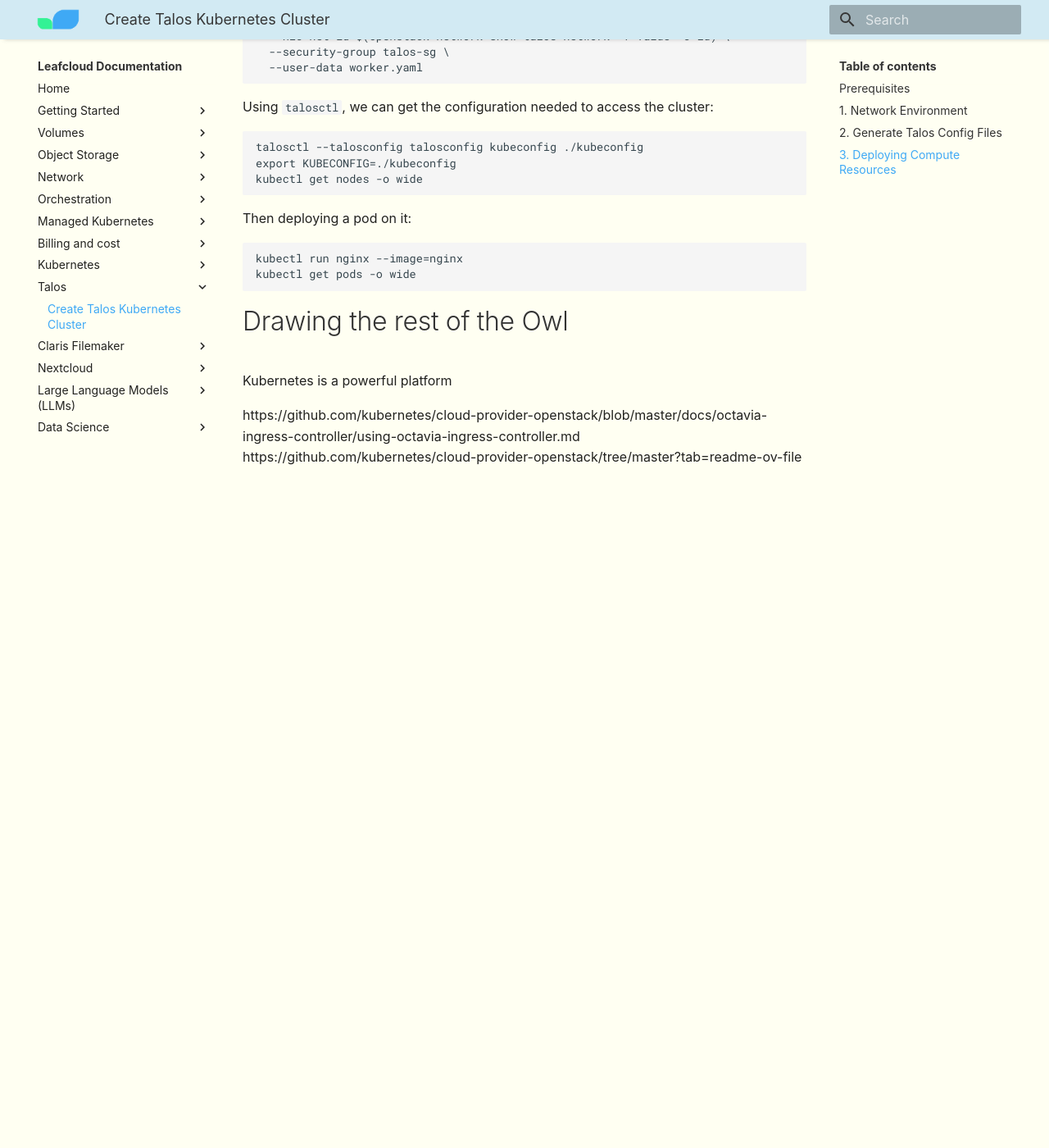
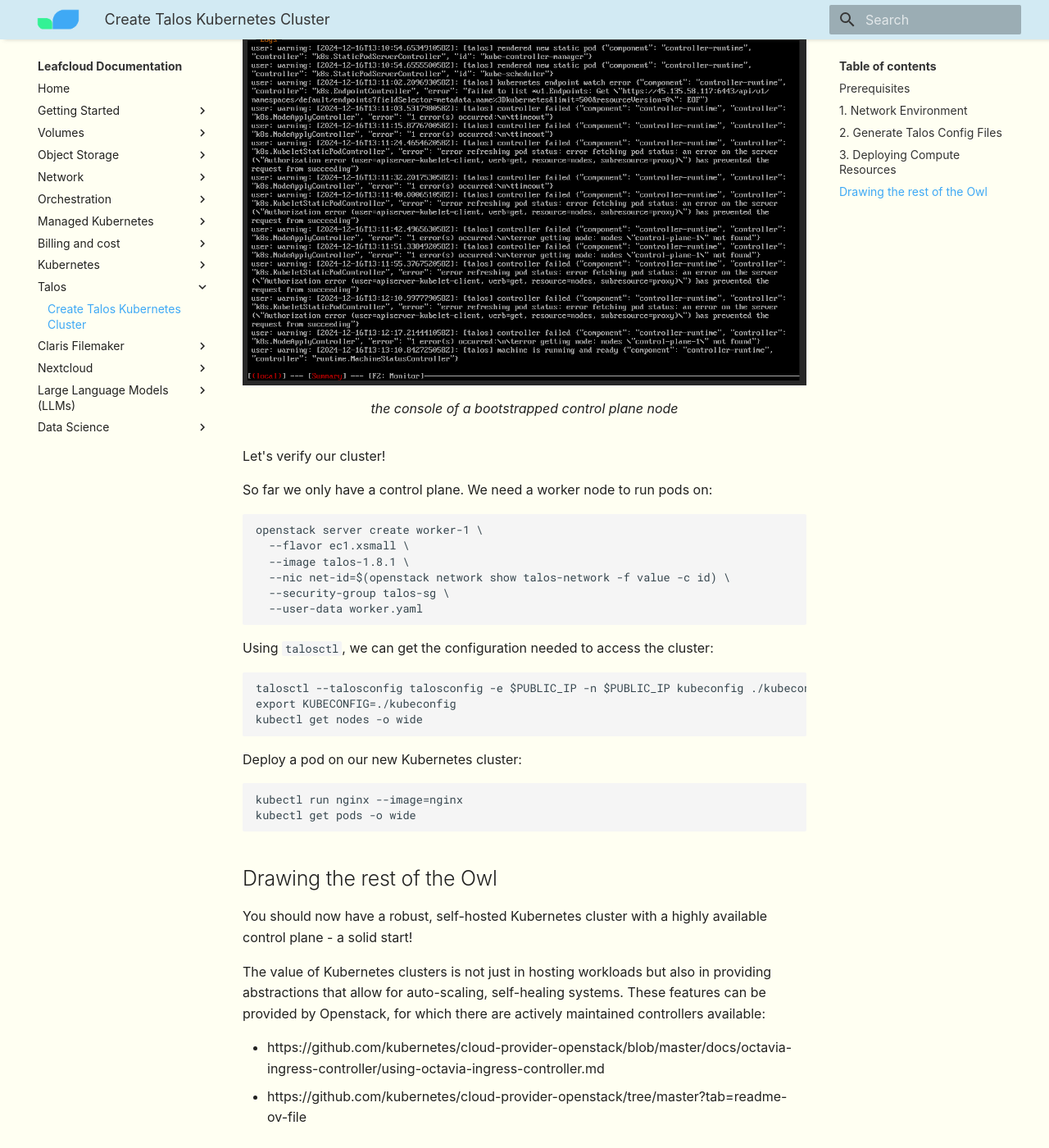
Before and after one commit to leafcloudhq/documentation-rtd, an MkDocs documentation site: the page built from docs/talos/creating-talos-cluster.md, in a window 1280 px wide and 1400 px high, scrolled down 3099 px. Shown: the whole window at 82% size. Built offline with MkDocs 1.6.1 and Material for MkDocs 9.7.7, drawn with Linux system fonts in a browser that asks for light colours; some web fonts are replaced; before the commit the page ends 3694 px from its top, so only the background shows below that; some of the changed text lies outside the part shown.

Commit message:
[INF-50] docs(Talos): include image, add patch command, fix outro

````diff
--- a/docs/talos/creating-talos-cluster.md
+++ b/docs/talos/creating-talos-cluster.md
@@ -17,7 +17,7 @@
 
 In this tutorial, our nodes will be running in `10.22.0.0/24` whereas the Kubernetes pods will run in `10.244.0.0/16` and the services in `10.96.0.0/12` by default.
 
-```
+```sh
 openstack network create talos-network
 openstack subnet create talos-subnet \
     --network talos-network \
@@ -26,7 +26,7 @@
 ```
 
 To allow our nodes to communicate with each other, we create a security group allowing all TCP traffic inside of the network.  Later these security groups will be attached to the virtual machines we'll be creating.
-```
+```sh
 openstack security group create talos-sg
 openstack security group rule create talos-sg --protocol tcp
 ```
@@ -35,7 +35,7 @@
 
 !!! note
     The `openstack loadbalancer` commands requires the octavia client which can be installed with `pip install python-octaviaclient`.
-```
+```sh
 openstack loadbalancer create --name talos-control-plane --vip-subnet-id $(openstack subnet show talos-subnet -f value -c id); sleep 60
 openstack loadbalancer listener create --name talos-control-plane-listener --protocol TCP --protocol-port 50000 talos-control-plane; sleep 3
 openstack loadbalancer listener create --name talos-k8s-api-listener --protocol TCP --protocol-port 6443 talos-control-plane; sleep 3
@@ -45,22 +45,24 @@
 openstack loadbalancer healthmonitor create --delay 10 --max-retries 3 --timeout 15 --type TCP talos-k8s-api-pool; sleep 3
 ```
 
-```
+```sh
 openstack router create talos-router
 openstack router set talos-router --external-gateway external
 openstack router add subnet talos-router talos-subnet
 
 PUBLIC_IP=$(openstack floating ip create external | grep -oP '(?<=floating_ip_address \| )\S+')
 echo "PUBLIC_IP: $PUBLIC_IP"
+```
 
-```
 Hold on to the `$PUBLIC_IP`, we will need it in our next step! Our network should now look like this:
 
 ## 2. Generate Talos Config Files
 
-Before we can deploy our machines, we'll need to generate the configuration which fed directly into the VMs during the creation step. As Talos speaks mTLS, we'll need to configure it for the public endpoint through which we'll be communicating with it.
-```
-talosctl gen config talos-k8s-openstack-tutorial https://${PUBLIC_IP}:6443
+Before we can deploy our machines, we'll need to generate the configuration which fed directly into the VMs during the creation step. As Talos speaks mTLS, we'll need to configure it for the public endpoint through which we'll be accessing the control plane.  Because our setup is behind a load balancer, we'll configure talos to accept certificates generated for the public IP.
+
+```sh
+echo -e "machine:\n  certSANs:\n    - ${PUBLIC_IP}" > patch.yaml
+talosctl gen config talos-k8s-openstack-tutorial https://${PUBLIC_IP}:6443 --config-patch @patch.yaml
 ```
 
 This will generate the following files in the current working directory: `controlplane.yaml`, `worker.yaml`, and `talosconfig`. We encourage you to explore these and see all the configuration possibilities Talos offers!
@@ -70,7 +72,7 @@
 Now that our network is ready we can deploy the control plane and worker nodes into it. Configuration is provided by the yaml files we generated in the previous step, and is fed straight into the VMs.
 
 We will be running three control plane nodes for high availability. To bootstrap the control plane, we'll first assign our public IP to a single machine, instruct it to bootstrap, then attach that public IP to our load balancer.
-```
+```sh
 for i in 1 2 3; do
   openstack server create control-plane-$i \
     --flavor ec1.small \
@@ -81,7 +83,7 @@
 done
 ```
 Now that we have our control plane, we can add it behind the load balancer.
-```
+```sh
 for i in 1 2 3; do
   MEMBER_IP=$(openstack port list --server control-plane-$i -f value -c "Fixed IP Addresses" | grep -oP '10.22.0.\d+')
   openstack loadbalancer member create --subnet-id $(openstack subnet show talos-subnet -f value -c id) \
@@ -96,12 +98,18 @@
 
 
 Then initialize the control plane! All three machines should discover each other and form a cluster. This will take a while and some error messages (such as about timeouts) are to be expected.
-```
+```sh
 talosctl --talosconfig talosconfig bootstrap -e $PUBLIC_IP -n $PUBLIC_IP
 ```
+<figure markdown="span">
+    <img alt="Talos Control Plane Node Bootstrapped" src="../../images/INF-50_Talos_controlplane.png" />
+    <figcaption>the console of a bootstrapped control plane node</figcaption>
+</figure>
 
-Let's verify our cluster!  So far we only have a control plane.  We need a worker node to run pods on:
-```
+Let's verify our cluster!
+
+So far we only have a control plane.  We need a worker node to run pods on:
+```sh
 openstack server create worker-1 \
   --flavor ec1.xsmall \
   --image talos-1.8.1 \
@@ -111,21 +119,23 @@
 ```
 
 Using `talosctl`, we can get the configuration needed to access the cluster:
-```
-talosctl --talosconfig talosconfig kubeconfig ./kubeconfig
+```sh
+talosctl --talosconfig talosconfig -e $PUBLIC_IP -n $PUBLIC_IP kubeconfig ./kubeconfig
 export KUBECONFIG=./kubeconfig
 kubectl get nodes -o wide
 ```
 
-Then deploying a pod on it:
-```
+Deploy a pod on our new Kubernetes cluster:
+```sh
 kubectl run nginx --image=nginx
 kubectl get pods -o wide
 ```
 
-# Drawing the rest of the Owl
+## Drawing the rest of the Owl
 
-Kubernetes is a powerful platform
+You should now have a robust, self-hosted Kubernetes cluster with a highly available control plane - a solid start!
 
-https://github.com/kubernetes/cloud-provider-openstack/blob/master/docs/octavia-ingress-controller/using-octavia-ingress-controller.md
-https://github.com/kubernetes/cloud-provider-openstack/tree/master?tab=readme-ov-file
+The value of Kubernetes clusters is not just in hosting workloads but also in providing abstractions that allow for auto-scaling, self-healing systems. These features can be provided by Openstack, for which there are actively maintained controllers available:
+
+- https://github.com/kubernetes/cloud-provider-openstack/blob/master/docs/octavia-ingress-controller/using-octavia-ingress-controller.md
+- https://github.com/kubernetes/cloud-provider-openstack/tree/master?tab=readme-ov-file
````
Also changed, not shown: docs/images/INF-50_Talos_controlplane.png (added).
